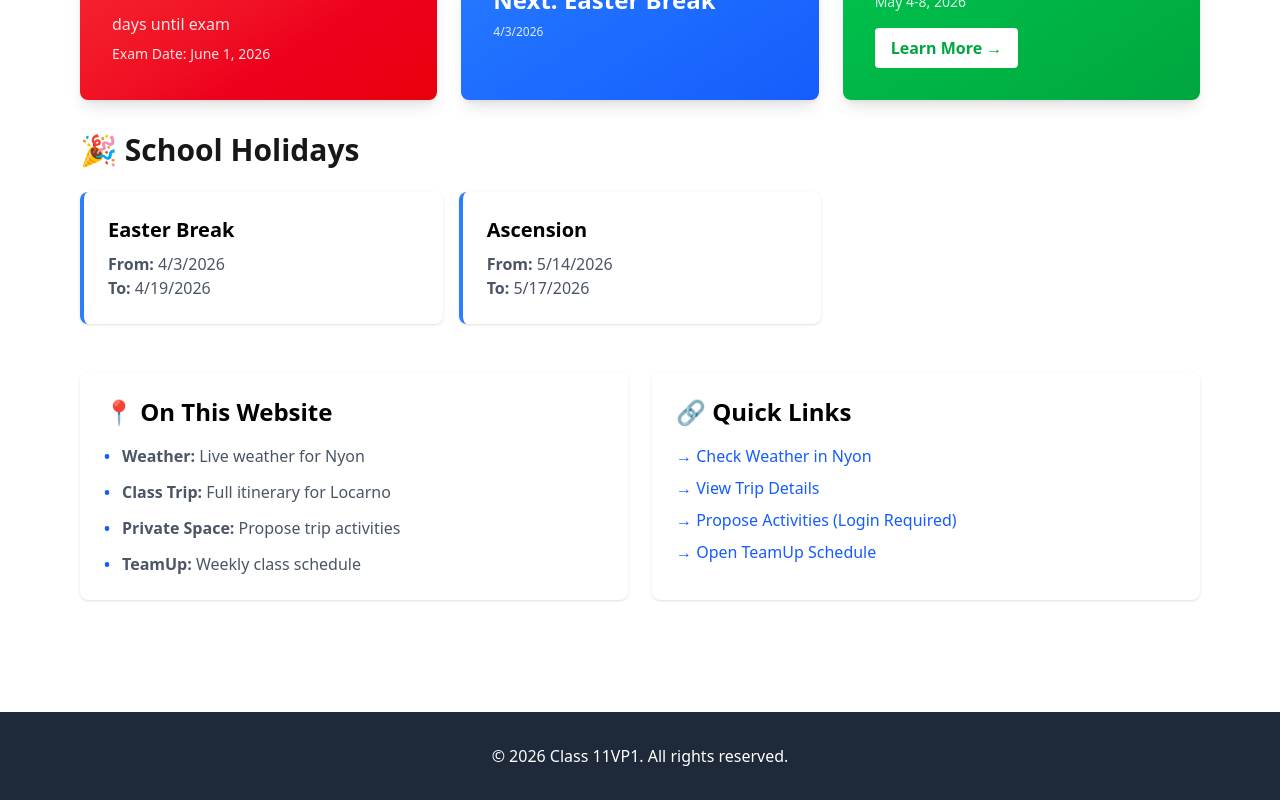
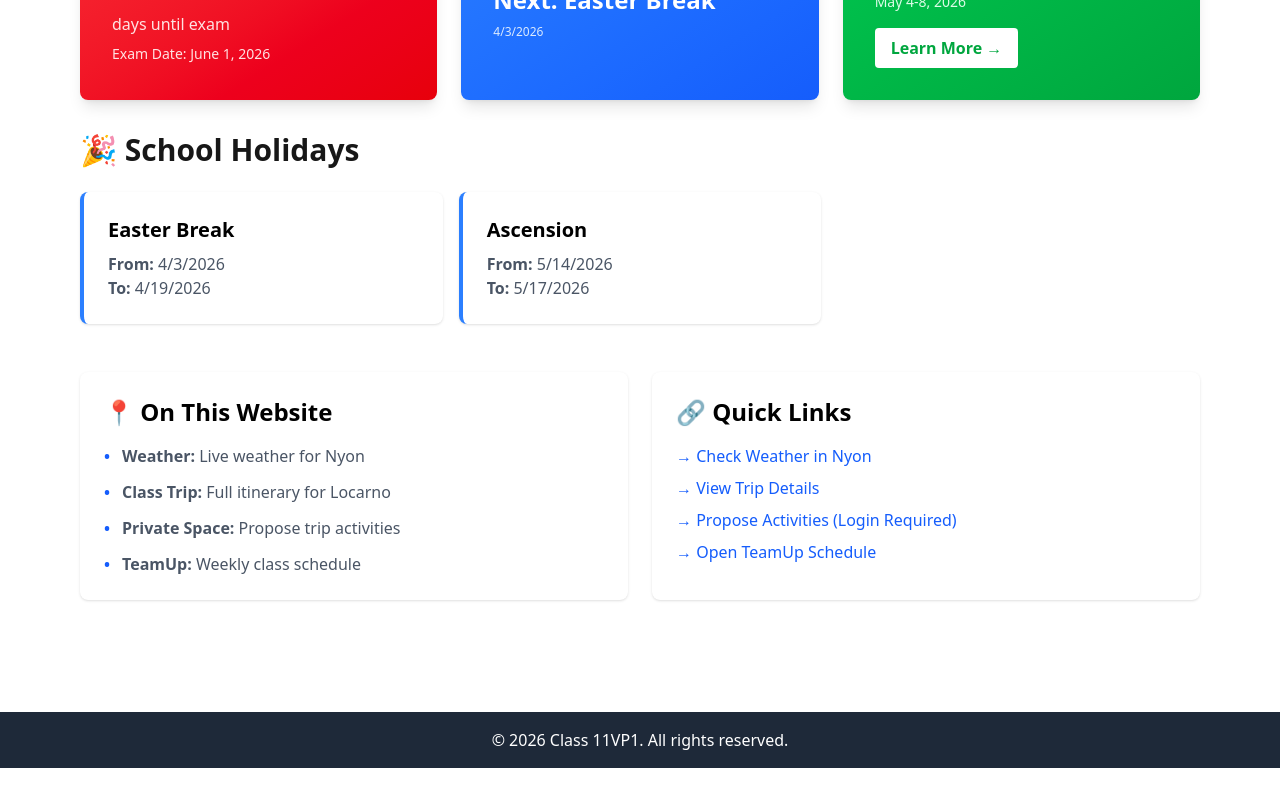
Before and after one commit to albertodicaprio/site11vp1-nextjs, a Next.js app: page / in a window 1280 px wide. Shown: the part 360-1160 px from the top of the page. After the commit the page ends 1128 px from the top, so only its background shows below. Built offline with nearby package versions, Linux system fonts and the light colour scheme.

Commit message:
smaller footer

```diff
--- a/app/layout.tsx
+++ b/app/layout.tsx
@@ -32,7 +32,7 @@
         <main className="min-h-screen">
           {children}
         </main>
-        <footer className="bg-gray-800 text-white py-8 mt-16">
+        <footer className="bg-gray-800 text-white py-4 mt-16">
           <div className="max-w-6xl mx-auto px-4 text-center">
             <p>&copy; 2026 Class 11VP1. All rights reserved.</p>
           </div>
```
